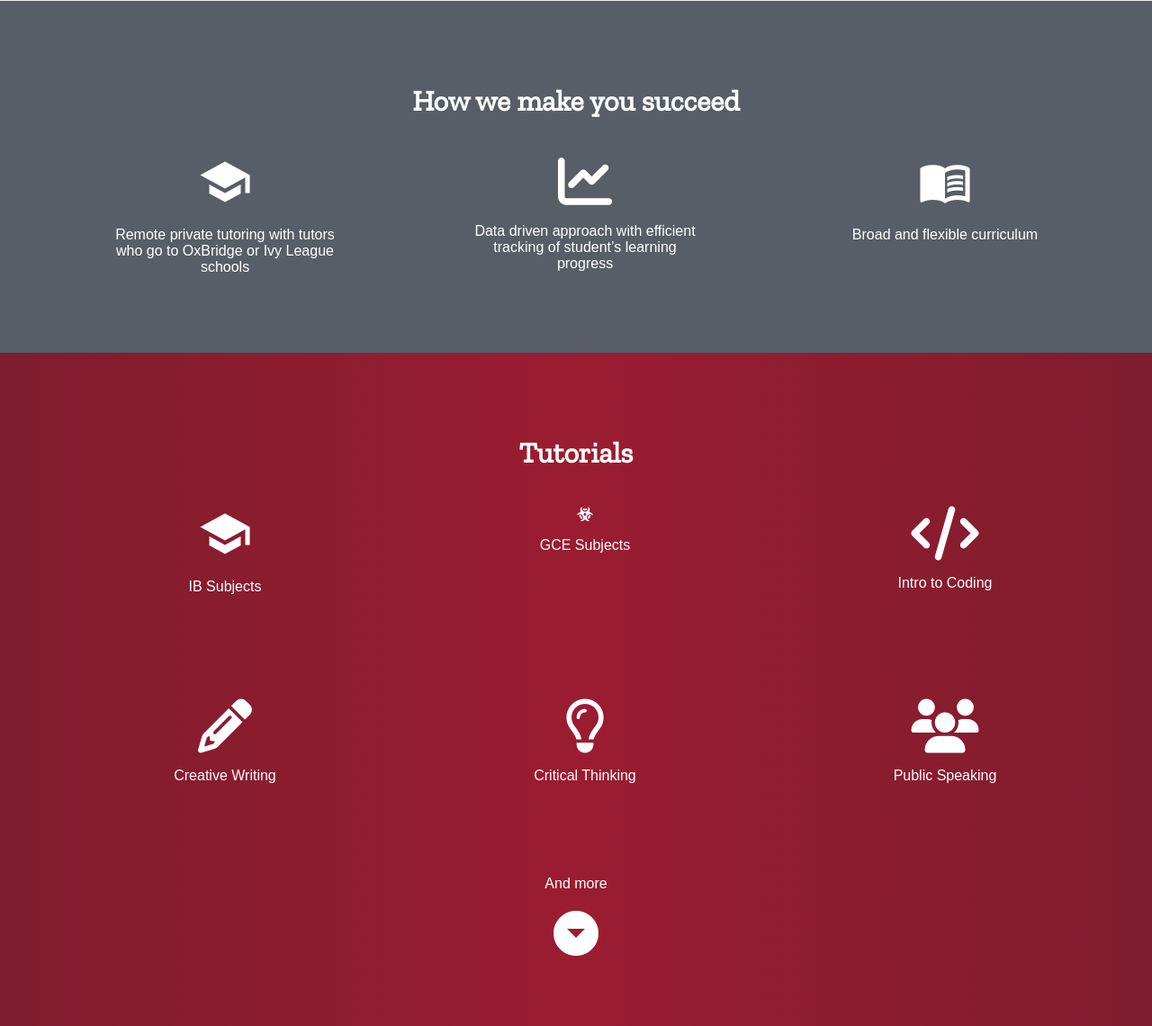
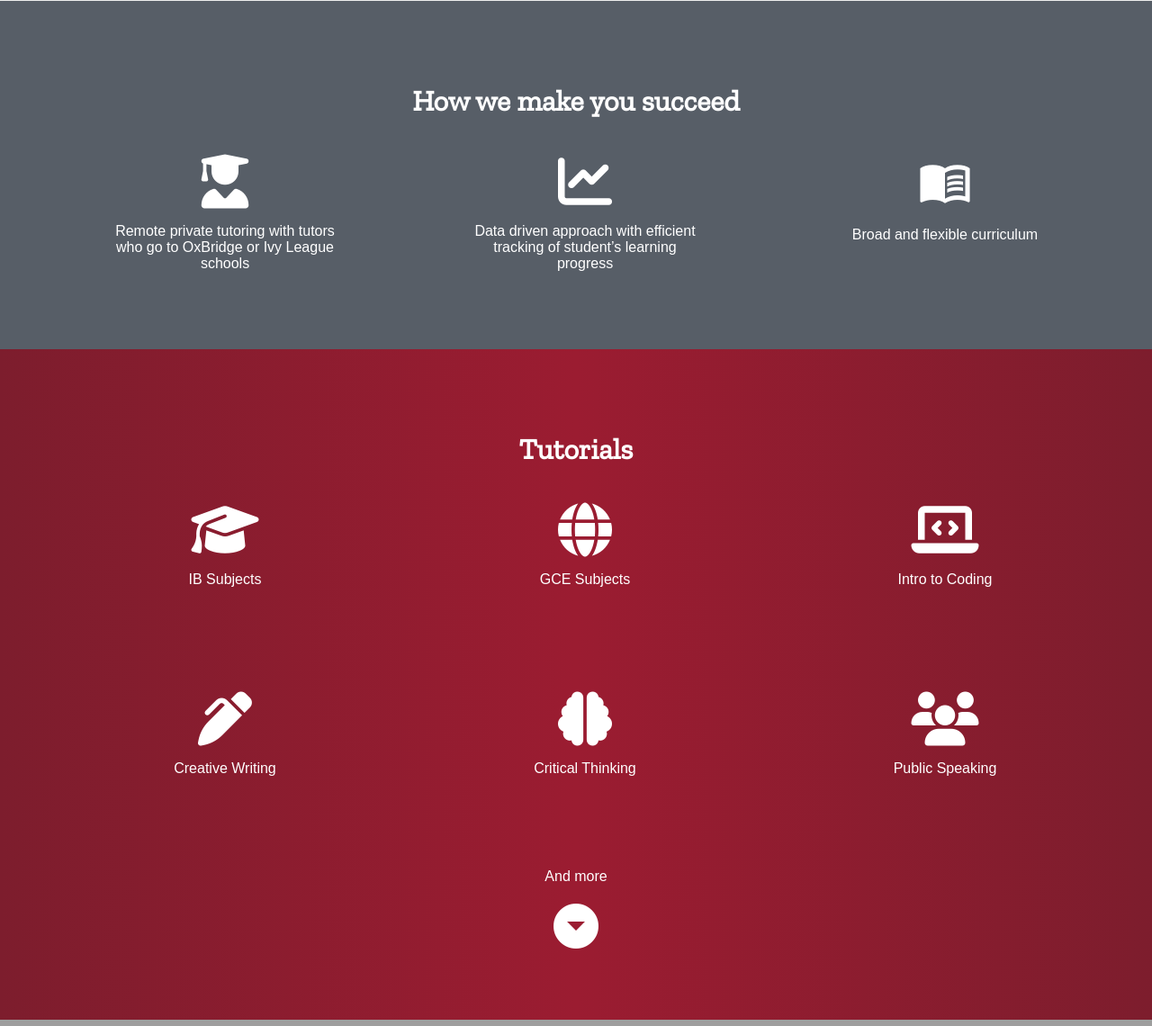
Before and after one commit to Pi-31415/EdTech, a PHP site: page / in a window 1280 px wide. Shown: the part 2485-3625 px from the top of the page at 90% size. Run offline with PHP 8.4, Linux system fonts and the light colour scheme; some libraries are stand-ins or nearby versions; some web fonts are replaced; grey boxes are pictures that could not be loaded.

Commit message:
fas icons added

```diff
--- a/css/style.css
+++ b/css/style.css
@@ -282,6 +282,11 @@ a:hover {
   text-align: center;
 }
 
+#component-refund h1, h2, h3, p {
+  margin-left: 20px;
+  margin-right: 20px;
+}
+
 @media screen and (max-width: 600px) {
   #component-refund {
     background-size: auto 100vh;
--- a/css/style.sass
+++ b/css/style.sass
@@ -267,6 +267,10 @@ a:hover
 	width:100vw
 	text-align: center
 
+#component-refund h1,h2,h3,p
+	margin-left:20px
+	margin-right:20px
+
 //responsive design for banner
 @media screen and (max-width: 600px)
 	#component-refund
--- a/index.html
+++ b/index.html
@@ -115,9 +115,7 @@
 			<h1>How we make you succeed</h1>
 			<div class="grid-container-3">
 				<div>
-					<span class="material-icons big">
-						school
-					</span>
+					<i class="fas fa-user-graduate big"></i>
 					<p>Remote private tutoring with tutors who go to OxBridge or Ivy League schools</p>
 				</div>
 				<div>
@@ -138,25 +136,23 @@
 			<h1>Tutorials</h1>
 			<div class="grid-container-3">
 				<div>
-					<span class="material-icons big">
-						school
-					</span>
+					<i class='fas fa-graduation-cap big'></i>
 					<p>IB Subjects</p>
 				</div>
 				<div>
-					<i class='fas fa-biohazard'></i>
+					<i class='fas fa-globe big'></i>
 					<p>GCE Subjects</p>
 				</div>
 				<div>
-					<i class="fa fa-code big"></i>
+					<i class="fas fa-laptop-code big"></i>
 					<p>Intro to Coding</p>
 				</div>
 				<div>
-					<i class="fa fa-pencil big"></i>
+					<i class="fas fa-pen-alt big"></i>
 					<p>Creative Writing</p>
 				</div>
 				<div>
-					<i class="fa fa-lightbulb-o big"></i>
+					<i class="fas fa-brain big"></i>
 					<p>Critical Thinking</p>
 				</div>
 				<div>
@@ -176,7 +172,8 @@
 			<div class='splitter'></div>
 		</div>
 		<div id="component-refund">
-			Guarantee of Excellence
+			<div class='splitter'></div>
+			<h3>Guarantee of Excellence</h3>
 			<p>We believe in the quality of our tutoring.</p>
 			<p>If you are not satisfied after your first session, we'll give you a full refund.</p>
 		</div>
```
Also changed, not shown: 1 other file.
